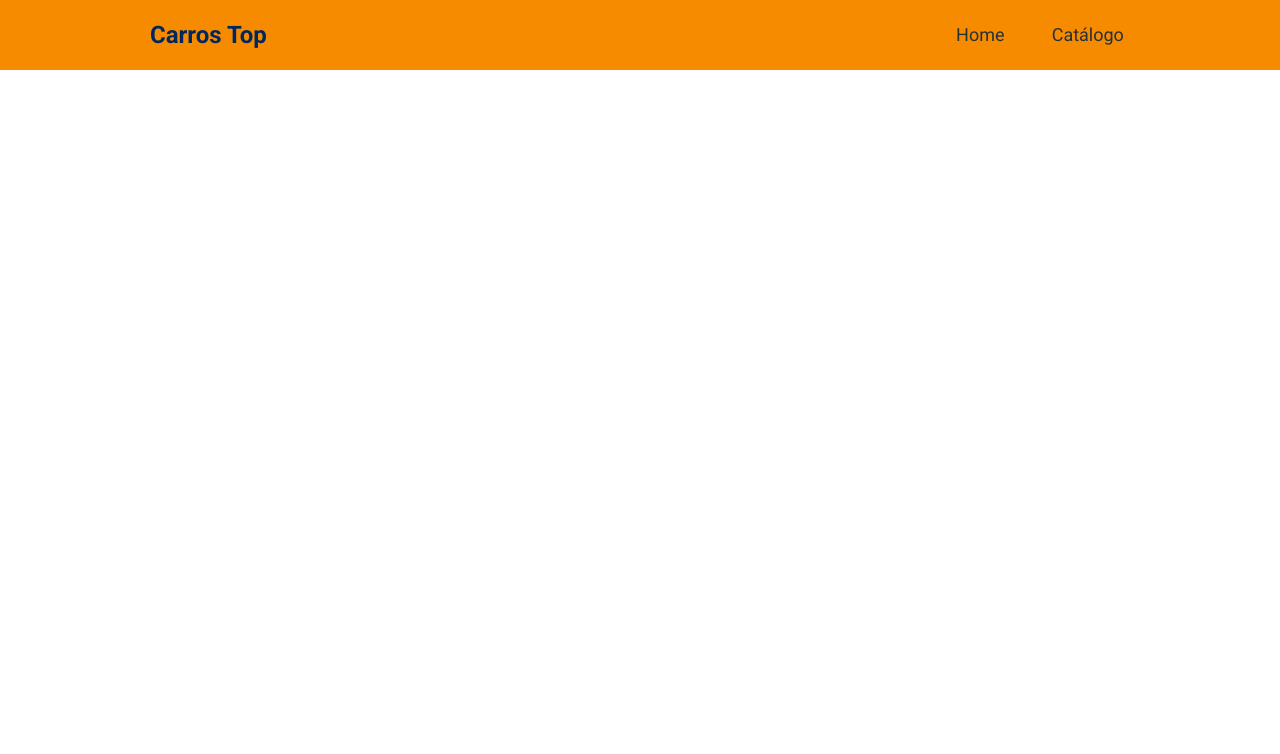
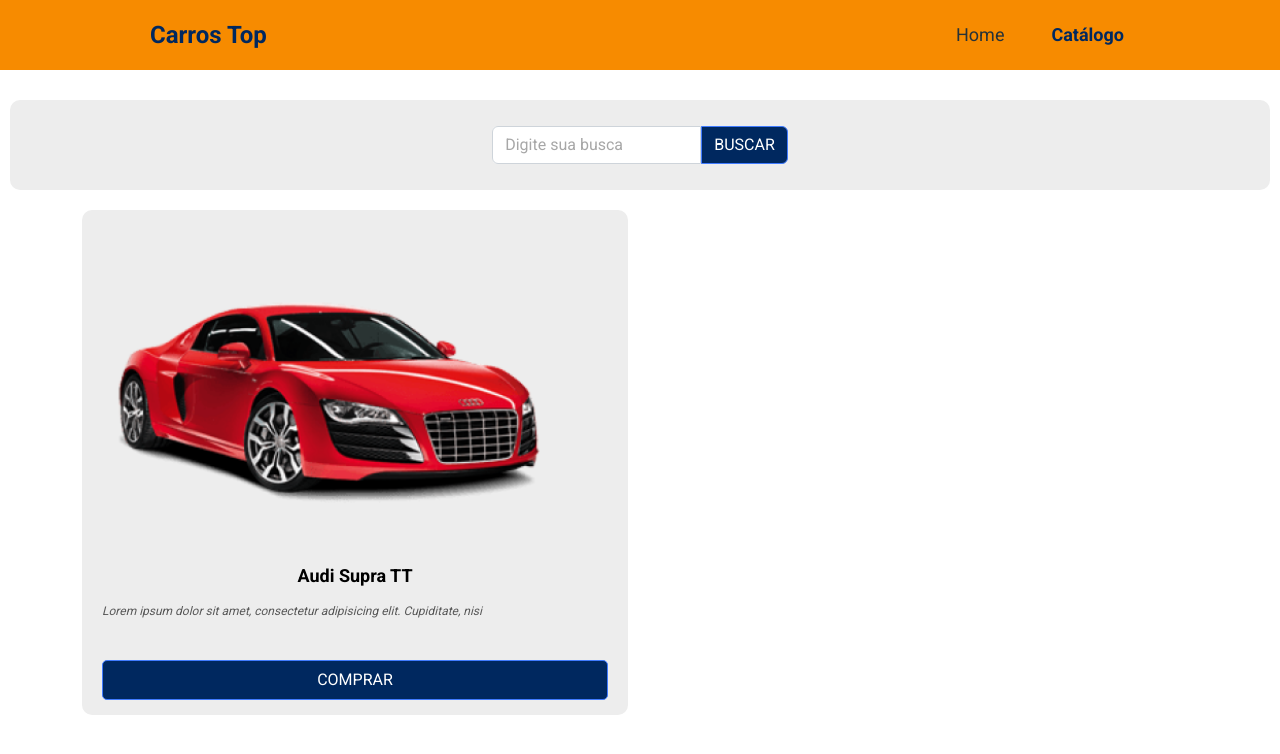
Before and after one commit to CleristonMP/bds-desafio-layout, a React (Create React App) app: page /catalog in a window 1280 px wide. Shown: the top 754 px of the page. Built offline with nearby package versions, Linux system fonts and the light colour scheme.

Commit message:
Catalog page and CarCard

```diff
--- a/src/App.css
+++ b/src/App.css
@@ -5,7 +5,7 @@
 }
 
 body {
-    padding-top: 105px;
+    padding-top: 90px;
 }
 
 h1, h2, h3, h4, h5, h6 {
--- a/src/Routes.tsx
+++ b/src/Routes.tsx
@@ -1,4 +1,5 @@
 import Navbar from 'components/Navbar';
+import Catalog from 'pages/Catalog';
 import Home from 'pages/Home';
 import { BrowserRouter, Route, Switch } from 'react-router-dom';
 
@@ -10,6 +11,9 @@
         <Route path="/" exact>
           <Home />
         </Route>
+        <Route path="/catalog">
+          <Catalog />
+        </Route>
       </Switch>
     </BrowserRouter>
   );
--- /dev/null
+++ b/src/components/CarCard/index.tsx
@@ -0,0 +1,21 @@
+import CarCatalog from 'assets/images/card-car-catalog.png';
+
+import './styles.css';
+
+const CarCard = () => {
+  return (
+    <div className="container-carros">
+      <img src={CarCatalog} alt="Carro do catálogo" />
+      <h2>Audi Supra TT</h2>
+      <p>
+        Lorem ipsum dolor sit amet, consectetur adipisicing elit. Cupiditate,
+        nisi
+      </p>
+      <button type="button" className="btn btn-primary buy-btn">
+        COMPRAR
+      </button>
+    </div>
+  );
+};
+
+export default CarCard;
--- /dev/null
+++ b/src/components/CarCard/styles.css
@@ -0,0 +1,32 @@
+.container-carros {
+    padding: 15px 20px;
+    background: #ededed;
+    border-radius: 10px;
+  }
+
+  .container-carros img {
+    width: 90%;
+  }
+
+  .container-carros h2 {
+    color: black;
+    font-weight: bold;
+    font-size: 18px;
+    text-align: center;
+    margin-bottom: 15px;
+  }
+
+  .container-carros p {
+    color: #585858;
+    font-size: 12px;
+    margin-bottom: 40px;
+    font-style: italic;
+  }
+
+  .buy-btn {
+    height: 40px;
+    background: #00285f;
+    border-radius: 5px;
+    color: #fff;
+    width: 100%;
+  }
--- a/src/components/Navbar/index.tsx
+++ b/src/components/Navbar/index.tsx
@@ -1,12 +1,12 @@
 import './styles.css';
 import 'bootstrap/js/src/collapse.js';
-import { Link } from 'react-router-dom';
+import { Link, NavLink } from 'react-router-dom';
 
 const Navbar = () => {
   return (
     <nav className="navbar fixed-top navbar-expand-md main-nav">
       <div className="container-fluid main-nav-container">
-        <Link to='/'>
+        <Link to="/">
           <a href="link">
             <h4>Carros Top</h4>
           </a>
@@ -27,10 +27,14 @@
         <div className="collapse navbar-collapse" id="desafio-navbar">
           <ul className="navbar-nav offset-md-2 main-menu">
             <li className="custom-li">
-              <a href="link">Home</a>
+              <NavLink to="/" activeClassName="active" exact>
+                Home
+              </NavLink>
             </li>
             <li>
-              <a href="link">Catálogo</a>
+              <NavLink to="/catalog" activeClassName="active">
+                Catálogo
+              </NavLink>
             </li>
           </ul>
         </div>
--- a/src/components/Navbar/styles.css
+++ b/src/components/Navbar/styles.css
@@ -21,13 +21,13 @@
 }
 
 .main-menu a.active {
-  color: #fff;
+  color: #00285F;
   font-weight: bold;
 }
 
 .custom-button {
   border: unset;
-  padding-right: 0;
+  padding: 0;
 }
 
 .custom-button .navbar-toggler-icon {
--- /dev/null
+++ b/src/pages/Catalog/index.tsx
@@ -0,0 +1,34 @@
+import CarCard from 'components/CarCard';
+import './styles.css';
+
+const Catalog = () => {
+  return (
+    <div className="wrapper-catalog">
+      <div className="container-busca">
+        <form>
+          <div className="input-group flex-nowrap search-box">
+            <input
+              type="text"
+              className="form-control"
+              placeholder="Digite sua busca"
+              aria-label="Digite sua busca"
+              aria-describedby="addon-wrapping"
+            />
+          </div>
+          <button type="button" className="btn btn-primary search-btn">
+            BUSCAR
+          </button>
+        </form>
+      </div>
+      <div className="container">
+        <div className="row">
+          <div className="col-sm-6">
+            <CarCard />
+          </div>
+        </div>
+      </div>
+    </div>
+  );
+};
+
+export default Catalog;
--- /dev/null
+++ b/src/pages/Catalog/styles.css
@@ -0,0 +1,38 @@
+.wrapper-catalog {
+  padding: 0 10px;
+}
+
+.container-busca {
+  display: flex;
+  height: 90px;
+  background-color: #ededed;
+  border-radius: 10px;
+  align-content: center;
+  justify-content: center;
+  align-items: center;
+  padding: 20px 10px;
+  margin-bottom: 20px;
+}
+
+form {
+  display: flex;
+}
+
+.search-box {
+  background: #fff;
+  border-radius: 6px 0px 0px 6px;
+}
+
+.search-box input {
+  border-radius: 6px 0px 0px 6px;
+}
+
+.search-box input::placeholder {
+  color: #a7a7a7;
+}
+
+.search-btn {
+  background: #00285f;
+  border-radius: 0px 6px 6px 0px;
+  color: #fff;
+}
--- a/src/pages/Home/index.tsx
+++ b/src/pages/Home/index.tsx
@@ -1,6 +1,7 @@
 import './styles.css';
 
 import CarImg from 'assets/images/car.png';
+import { Link } from 'react-router-dom';
 
 const Home = () => {
   return (
@@ -18,9 +19,11 @@
         </div>
       </div>
       <div className="btn-container">
-        <button className="btn btn-primary">
-          <h6>VER CATÁLOGO</h6>
-        </button>
+        <Link to="/catalog">
+          <button className="btn btn-primary">
+            <h6>VER CATÁLOGO</h6>
+          </button>
+        </Link>
         <p>Comece agora a navegar</p>
       </div>
     </div>
--- a/src/pages/Home/styles.css
+++ b/src/pages/Home/styles.css
@@ -7,7 +7,7 @@
   background-color: #00285f;
   border-radius: 10px;
   padding: 60px 30px 45px 30px;
-  box-shadow: 2px 2px 8px grey;
+  box-shadow: 0px 4px 10px rgba(0, 0, 0, 0.25);
   margin-bottom: 20px;
 }
 
@@ -46,7 +46,7 @@
   flex-direction: column;
   padding: 20px 0;
   border-radius: 10px;
-  margin: 0 10px 120px 10px;
+  margin: 0 10px;
   align-items: center;
   background-color: #ededed;
 }
@@ -164,7 +164,7 @@
 
 @media (min-width: 1200px) {
   body {
-    padding-top: 82px;
+    padding-top: 100px;
   }
 
   .wrapper-home {
```
Also changed, not shown: src/assets/images/card-car-catalog.png (added).
